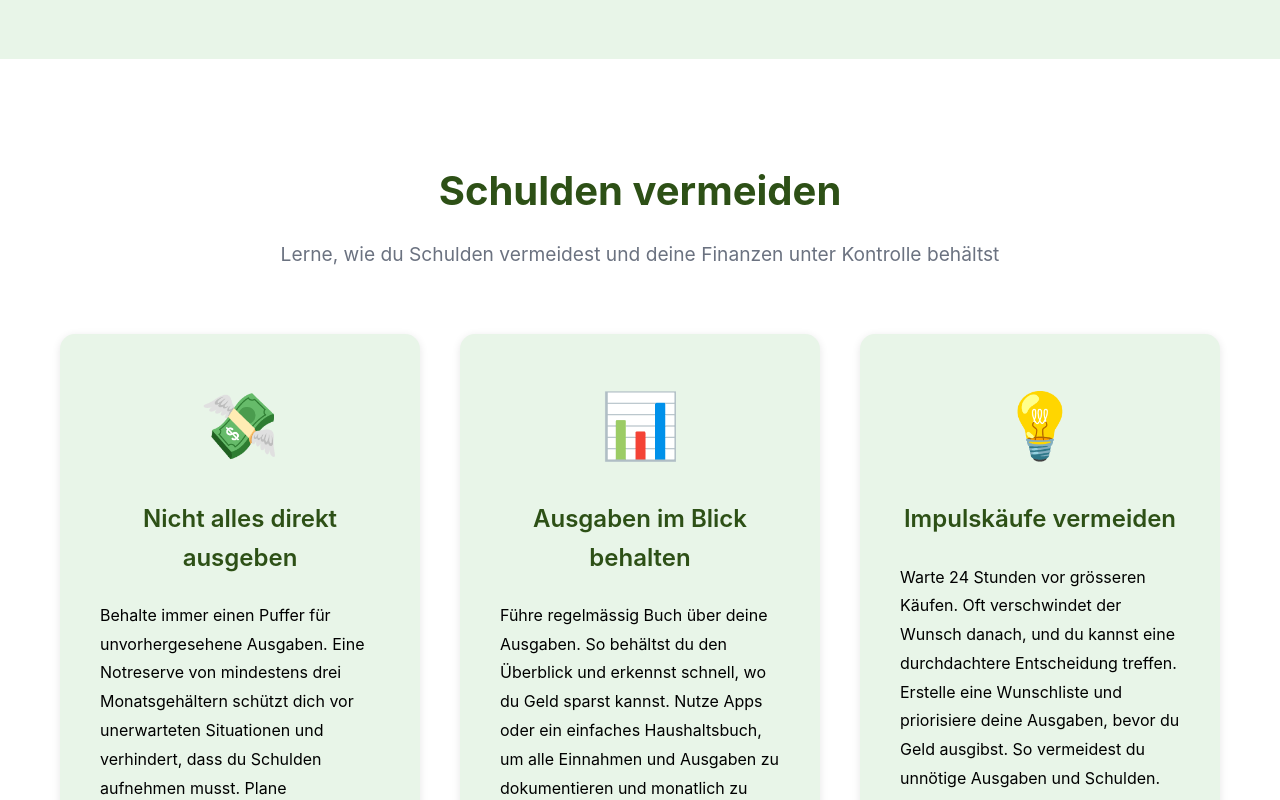
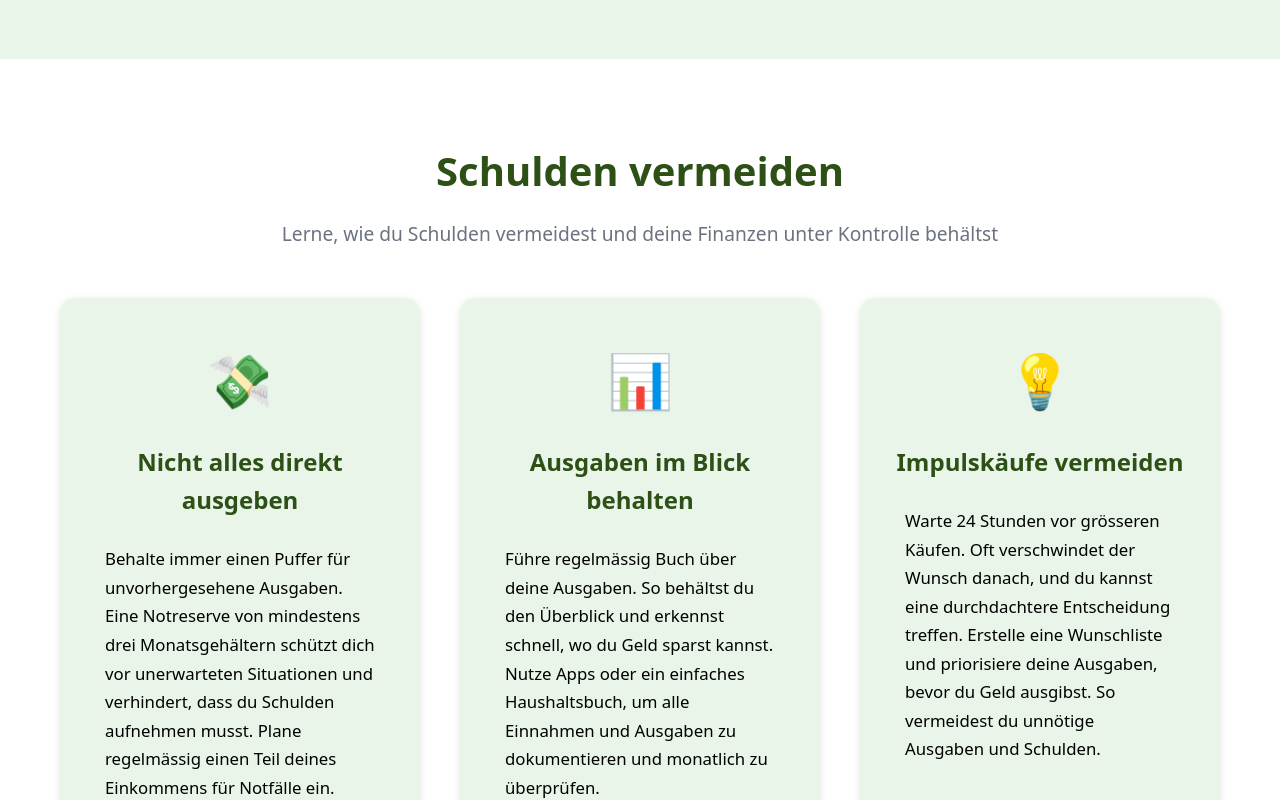
Before and after one commit to FuadaSul/financebuilder, a Next.js app: page / in a window 1280 px wide. Shown: the part 5420-6220 px from the top of the page. Built offline with nearby package versions, Linux system fonts and the light colour scheme.

Commit message:
schulden vermeiden schrift vergrößert und allg optimiert

```diff
--- a/app/globals.css
+++ b/app/globals.css
@@ -12,16 +12,43 @@
     --text-light: #6b7280;
     --bg-white: #ffffff;
     --bg-light-green: #e8f5e8;
+
+  /* Typografie-Skala */
+  --text-sm: 0.95rem;
+  --text-base: 1.05rem;
+  --text-lg: 1.25rem;
+  --text-xl: 1.6rem;
+  --text-2xl: 2.2rem;
 }
 
 body {
-    font-family: -apple-system, BlinkMacSystemFont, 'Segoe UI', 'Roboto', 'Oxygen',
-        'Ubuntu', 'Cantarell', 'Fira Sans', 'Droid Sans', 'Helvetica Neue', sans-serif;
+  font-family: system-ui, -apple-system, BlinkMacSystemFont, "Segoe UI", sans-serif;
+  font-size: var(--text-base);
   line-height: 1.6;
   color: var(--text-color);
   overflow-x: hidden;
   background-color: var(--bg-white);
-}
+  margin: 0;
+}
+
+h1, h2, h3 {
+  font-weight: 700;
+  color: var(--green-dark);
+  margin: 0;
+}
+
+h1 {
+  font-size: var(--text-2xl);
+}
+
+h2 {
+  font-size: var(--text-xl);
+}
+
+h3 {
+  font-size: 1.4rem;
+}
+
 
 .container {
     max-width: 1200px;
@@ -1173,9 +1200,13 @@ body {
 }
 
 /* Schulden vermeiden Seite */
+/* ===================== */
+/* SCHULDEN VERMEIDEN    */
+/* ===================== */
+
 .schulden-vermeiden-section {
   background-color: var(--bg-white);
-    padding: 100px 0;
+  padding: 80px 0;
 }
 
 .schulden-title {
@@ -1190,54 +1221,84 @@ body {
   text-align: center;
   font-size: 1.2rem;
   color: var(--text-light);
-    margin-bottom: 4rem;
-}
-
+  margin-bottom: 3rem;
+}
+
+/* Grid der drei Karten */
 .infographics-grid {
   display: grid;
-    grid-template-columns: repeat(3, 1fr);
+  grid-template-columns: repeat(3, minmax(0, 1fr));
   gap: 2.5rem;
   margin-top: 2rem;
 }
 
+/* einzelne Karte */
 .infographic-card {
   background-color: var(--bg-light-green);
-    padding: 2.5rem;
+  padding: 2.5rem 2.2rem;
   border-radius: 15px;
-    text-align: center;
-    transition: all 0.3s ease;
+  transition: transform 0.25s ease, box-shadow 0.25s ease,
+    background-color 0.25s ease;
   box-shadow: 0 2px 8px rgba(0, 0, 0, 0.1);
-    display: flex;
-    flex-direction: column;
-    align-items: center;
-}
-
+
+  display: flex;
+  flex-direction: column;
+  align-items: center;   /* Emoji + Überschrift zentriert */
+  text-align: center;
+  gap: 0.8rem;
+}
+
+/* Emoji/Icon */
+.infographic-icon {
+  font-size: 3.3rem;
+  margin-bottom: 0.3rem;
+}
+
+/* Überschrift */
+.infographic-card h3 {
+  font-size: 1.5rem;
+  font-weight: 600;
+  color: var(--green-dark);
+  margin: 0.2rem 0 0.8rem;
+}
+
+/* Text */
+.infographic-card p {
+  text-align: left;       /* Text bleibt gut lesbar links */
+  max-width: 270px;
+  line-height: 1.7;
+  color: var(--text-color);
+  margin: 0;
+}
+
+/* Hover */
 .infographic-card:hover {
-    transform: translateY(-10px);
+  transform: translateY(-8px);
   box-shadow: 0 8px 20px rgba(0, 0, 0, 0.15);
   background-color: var(--green-light);
 }
 
-.infographic-icon {
-    font-size: 4rem;
-    margin-bottom: 1.5rem;
-    display: block;
-}
-
-.infographic-card h3 {
-    font-size: 1.5rem;
-    color: var(--green-dark);
-    margin-bottom: 1.5rem;
-    font-weight: 600;
-}
-
-.infographic-card p {
-    color: var(--text-color);
-    font-size: 1rem;
-    line-height: 1.8;
-    text-align: left;
-    flex-grow: 1;
-}
+/* ===================== */
+/* RESPONSIVE            */
+/* ===================== */
+
+@media (max-width: 1024px) {
+  .infographics-grid {
+    grid-template-columns: repeat(2, minmax(0, 1fr));
+  }
+}
+
+@media (max-width: 768px) {
+  .infographics-grid {
+    grid-template-columns: 1fr;
+    gap: 1.8rem;
+  }
+
+  .schulden-vermeiden-section {
+    padding: 70px 0;
+  }
+}
+
 
 /* Zurück Button */
 .back-button-container {
--- a/package.json
+++ b/package.json
@@ -10,6 +10,7 @@
   },
   "dependencies": {
     "@neondatabase/serverless": "^1.0.2",
+    "lucide-react": "^0.562.0",
     "next": "^16.1.1",
     "pg": "^8.16.3",
     "react": "19.1.0",
```
Also changed, not shown: 1 other file (tests, documents, lock files or other folders). Lines whose indentation alone changed are shown as unchanged.
